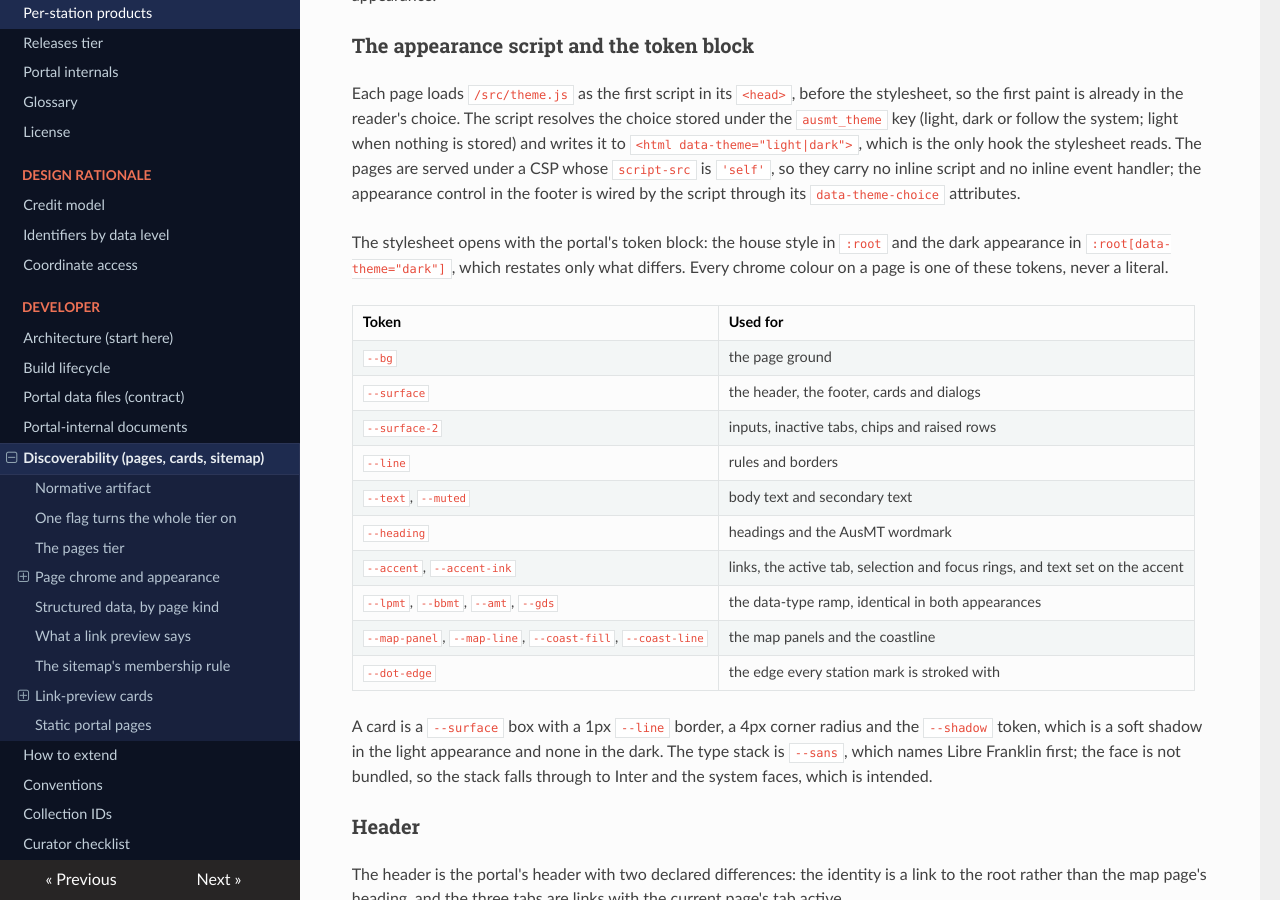
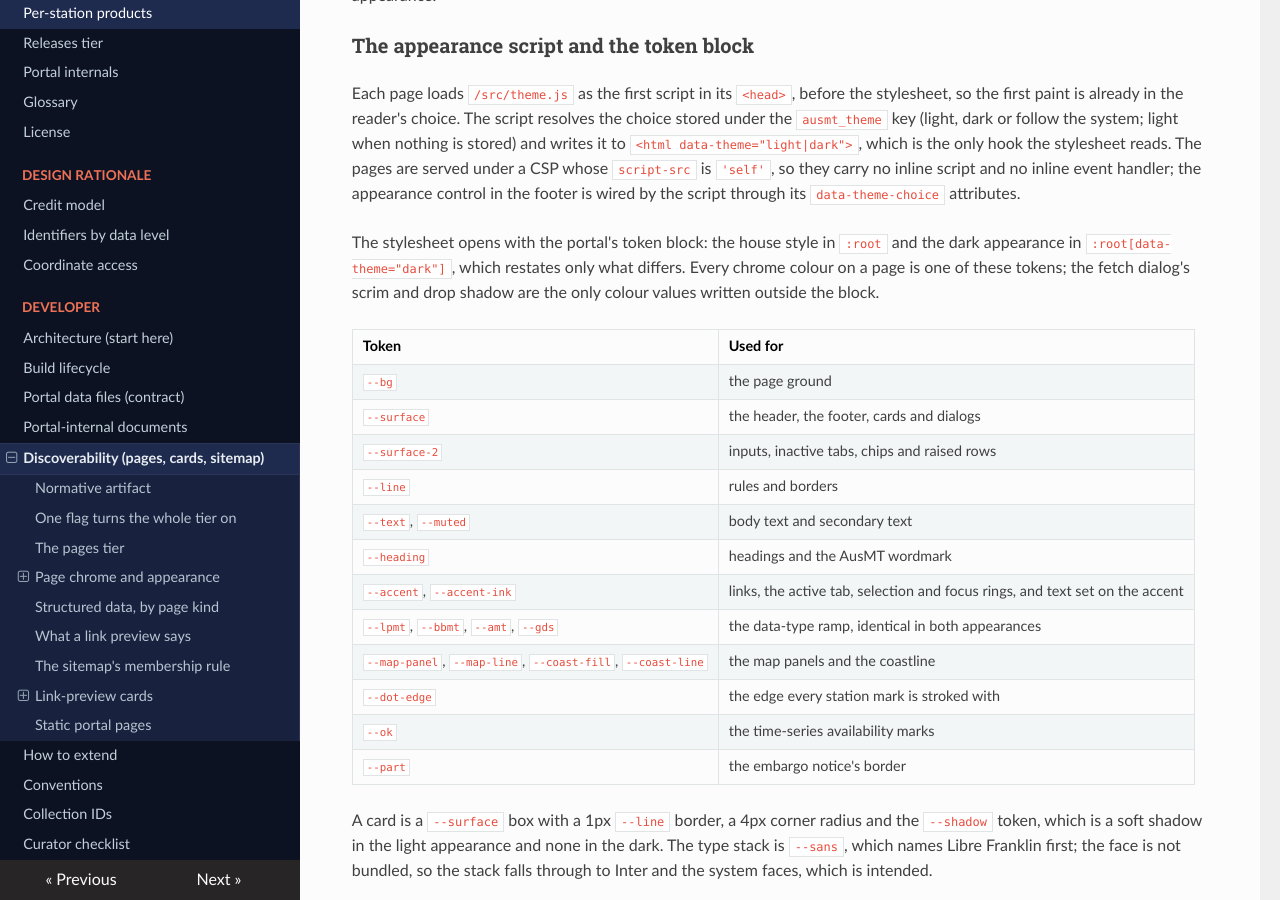
Before and after one commit to bvkay/ausmt, an MkDocs documentation site: the page built from docs/docs/developer/discoverability.md, in a window 1280 px wide and 900 px high, scrolled down 1927 px. Built offline with MkDocs 1.6.1, drawn with Linux system fonts in a browser that asks for light colours; nearby versions of some CDN libraries.

Commit message:
Docs: name every token the generated pages use and the two colours outside the block
The token table gains --ok (the time-series availability marks) and --part (the embargo notice's
border), which the engine pages read. The sentence that said no chrome colour is a literal now
names the exceptions: the fetch dialog's scrim and drop shadow are the only colour values written
outside the token block.

```diff
--- a/docs/docs/developer/discoverability.md
+++ b/docs/docs/developer/discoverability.md
@@ -85,7 +85,8 @@ handler; the appearance control in the footer is wired by the script through its
 
 The stylesheet opens with the portal's token block: the house style in `:root` and the dark
 appearance in `:root[data-theme="dark"]`, which restates only what differs. Every chrome colour on
-a page is one of these tokens, never a literal.
+a page is one of these tokens; the fetch dialog's scrim and drop shadow are the only colour values
+written outside the block.
 
 | Token | Used for |
 |---|---|
@@ -99,6 +100,8 @@ a page is one of these tokens, never a literal.
 | `--lpmt`, `--bbmt`, `--amt`, `--gds` | the data-type ramp, identical in both appearances |
 | `--map-panel`, `--map-line`, `--coast-fill`, `--coast-line` | the map panels and the coastline |
 | `--dot-edge` | the edge every station mark is stroked with |
+| `--ok` | the time-series availability marks |
+| `--part` | the embargo notice's border |
 
 A card is a `--surface` box with a 1px `--line` border, a 4px corner radius and the `--shadow`
 token, which is a soft shadow in the light appearance and none in the dark. The type stack is
```
